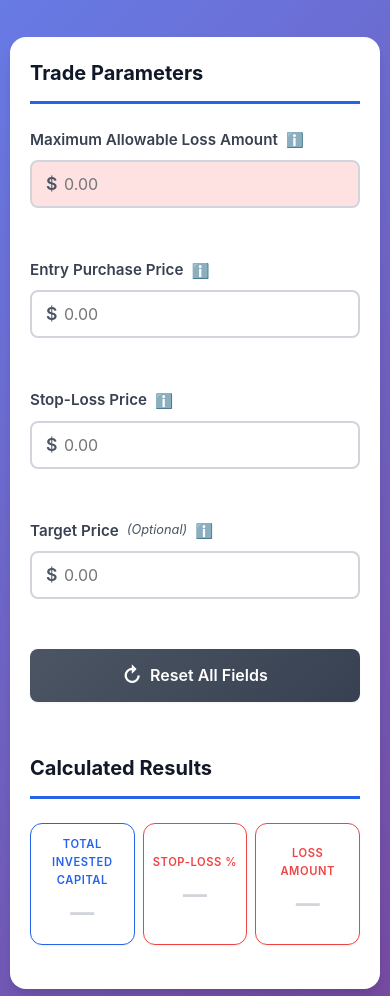
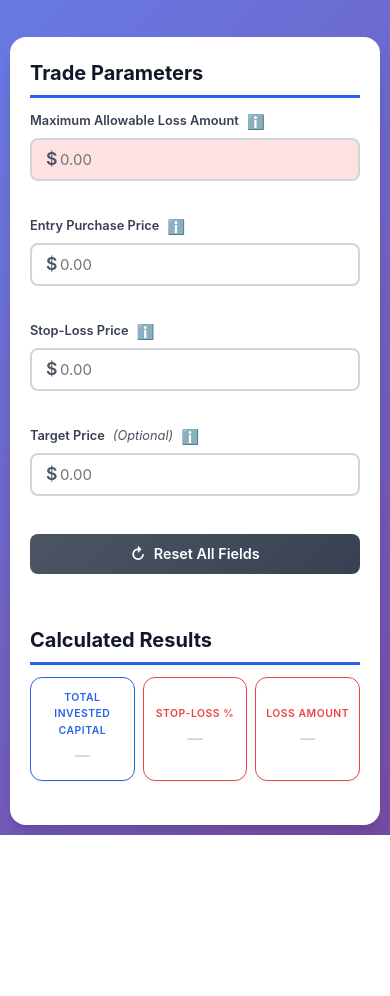
Before and after one commit to William-Pong-Code/stock-trading-calculator, a plain HTML site: page index.html in a window 390 px wide. Shown: the part 103-1099 px from the top of the page. After the commit the page ends 938 px from the top, so only its background shows below. Drawn offline with Linux system fonts and the light colour scheme.

Commit message:
Update style

```diff
--- a/styles.css
+++ b/styles.css
@@ -79,11 +79,15 @@ header h1 {
 
 .input-section {
     margin-bottom: 0;
+    max-width: 100%;
+    overflow: hidden;
 }
 
 .results-section {
     position: sticky;
     top: 20px;
+    max-width: 100%;
+    overflow: hidden;
 }
 
 .input-section h2,
@@ -97,6 +101,7 @@ header h1 {
 
 .form-group {
     margin-bottom: 24px;
+    max-width: 100%;
 }
 
 label {
@@ -489,92 +494,6 @@ footer {
     opacity: 0.9;
 }
 
-/* Responsive Design */
-@media (max-width: 1024px) {
-    .two-column-layout {
-        grid-template-columns: 1fr;
-        gap: 30px;
-    }
-
-    .results-section {
-        position: static;
-    }
-
-    .input-section {
-        margin-bottom: 20px;
-    }
-}
-
-@media (max-width: 768px) {
-    .results-grid {
-        gap: 8px; /* Reduce gap for mobile */
-    }
-
-    .result-card {
-        padding: 12px 8px; /* Reduce padding to fit 3 columns */
-    }
-
-    .result-label {
-        font-size: 0.7rem; /* Smaller label text */
-        margin-bottom: 4px;
-    }
-
-    .result-value {
-        font-size: 1.1rem; /* Smaller value text */
-    }
-
-    body {
-        padding: 10px;
-    }
-
-    header h1 {
-        font-size: 2rem;
-    }
-
-    .calculator-card {
-        padding: 24px;
-    }
-
-    .result-value {
-        font-size: 1.5rem;
-    }
-
-    .tooltip:hover::after {
-        white-space: normal;
-        max-width: 200px;
-    }
-
-    .number-input {
-        font-size: 16px; /* Prevent zoom on iOS */
-        padding: 12px 12px 12px 32px;
-    }
-
-    .dialog {
-        min-width: auto;
-        width: 90%;
-        padding: 24px;
-    }
-
-    .dialog h3 {
-        font-size: 1.25rem;
-    }
-}
-
-@media (max-width: 480px) {
-    header h1 {
-        font-size: 1.75rem;
-    }
-
-    .calculator-card {
-        padding: 20px;
-    }
-
-    .input-section h2,
-    .results-section h2 {
-        font-size: 1.25rem;
-    }
-}
-
 /* Trade Summary Section */
 .trade-summary {
     margin-top: 0;
@@ -625,3 +544,128 @@ footer {
     margin: 0 20px;
     opacity: 1;
 }
+
+/* Responsive Design */
+@media (max-width: 1024px) {
+    .two-column-layout {
+        grid-template-columns: 1fr;
+        gap: 30px;
+    }
+
+    .results-section {
+        position: static;
+    }
+
+    .input-section {
+        margin-bottom: 20px;
+    }
+}
+
+@media (max-width: 768px) {
+    .results-grid {
+        gap: 8px;
+    }
+
+    .result-card {
+        padding: 12px 8px;
+    }
+
+    .result-label {
+        font-size: 0.65rem;
+        margin-bottom: 4px;
+    }
+
+    .result-value {
+        font-size: 0.95rem;
+    }
+
+    .summary-value {
+        font-size: 0.95rem;
+    }
+
+    .summary-label {
+        font-size: 0.65rem;
+    }
+
+    .summary-divider {
+        height: 30px;
+        margin: 0 10px;
+    }
+
+    .trade-summary {
+        padding: 16px 12px;
+    }
+
+    .form-group {
+        margin-bottom: 8px;
+    }
+
+    .input-section h2,
+    .results-section h2 {
+        font-size: 1rem;
+        margin-bottom: 12px;
+        padding-bottom: 6px;
+    }
+
+    body {
+        padding: 10px;
+    }
+
+    header h1 {
+        font-size: 1.2rem;
+    }
+
+    .calculator-card {
+        padding: 20px;
+    }
+
+    .tooltip:hover::after {
+        white-space: normal;
+        max-width: 200px;
+    }
+
+    .number-input {
+        font-size: 15px;
+        padding: 10px 10px 10px 28px;
+    }
+
+    label {
+        font-size: 0.8rem;
+        margin-bottom: 5px;
+    }
+
+    .reset-button {
+        padding: 10px 16px;
+        font-size: 0.9rem;
+        margin-top: 12px;
+    }
+
+    .reset-icon {
+        font-size: 1rem;
+    }
+
+    .dialog {
+        min-width: auto;
+        width: 90%;
+        padding: 24px;
+    }
+
+    .dialog h3 {
+        font-size: 1.25rem;
+    }
+}
+
+@media (max-width: 480px) {
+    header h1 {
+        font-size: 1.75rem;
+    }
+
+    .calculator-card {
+        padding: 20px;
+    }
+
+    .input-section h2,
+    .results-section h2 {
+        font-size: 1.25rem;
+    }
+}
```
